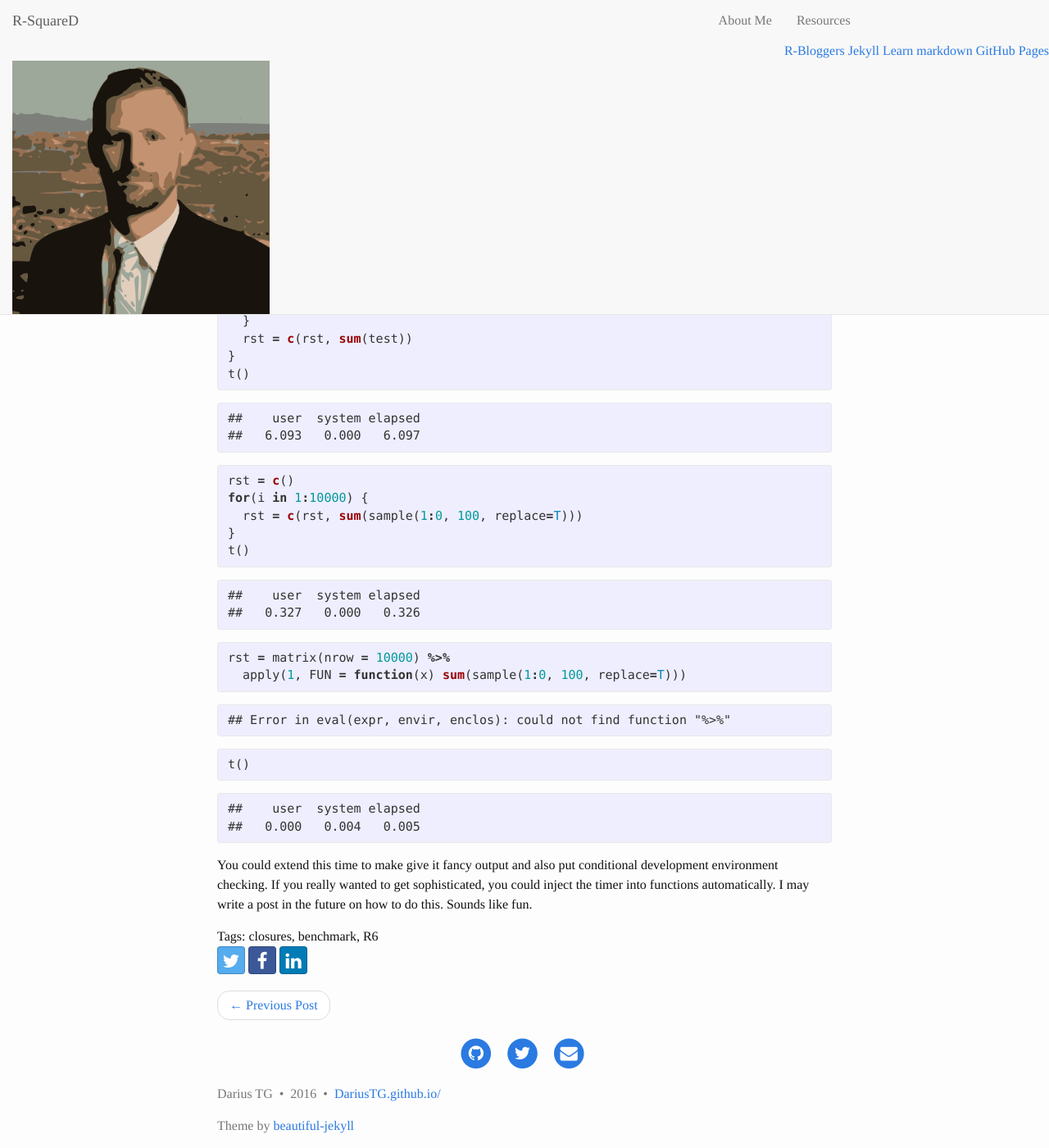
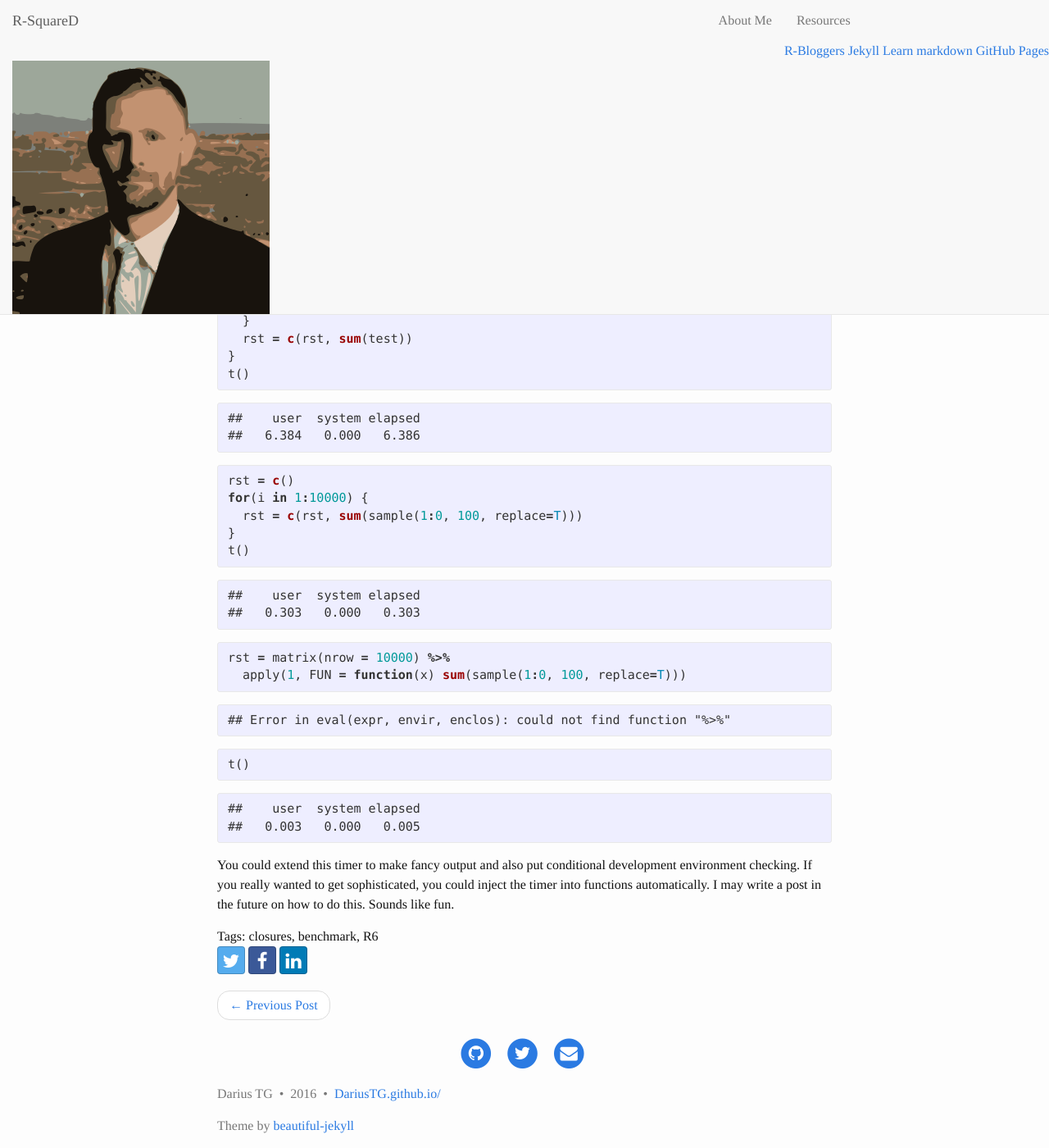
Before and after one commit to DariusTG/dariustg.github.io, a Jekyll site: the page built from _posts/2016-09-30-lightweight-timer-using-a-closure.md, in a window 1280 px wide and 1400 px high, scrolled down 1240 px. Shown: the whole window at 82% size. Built offline with Jekyll 4.4.1, drawn with Linux system fonts in a browser that asks for light colours; nearby versions of some CDN libraries; comment, search, counter and statistics services are not loaded; some of the changed text lies outside the part shown.

Commit message:
fix post

````diff
--- a/_posts/2016-09-30-lightweight-timer-using-a-closure.md
+++ b/_posts/2016-09-30-lightweight-timer-using-a-closure.md
@@ -99,7 +99,7 @@ t()
 
 {% highlight text %}
 ##    user  system elapsed
-##   6.093   0.000   6.097
+##   6.384   0.000   6.386
 {% endhighlight %}
 
 
@@ -116,7 +116,7 @@ t()
 
 {% highlight text %}
 ##    user  system elapsed
-##   0.327   0.000   0.326
+##   0.303   0.000   0.303
 {% endhighlight %}
 
 
@@ -142,7 +142,7 @@ t()
 
 {% highlight text %}
 ##    user  system elapsed
-##   0.000   0.004   0.005
+##   0.003   0.000   0.005
 {% endhighlight %}
 
-You could extend this time to make give it fancy output and also put conditional development environment checking. If you really wanted to get sophisticated, you could inject the timer into functions automatically. I may write a post in the future on how to do this. Sounds like fun.
+You could extend this timer to make fancy output and also put conditional development environment checking. If you really wanted to get sophisticated, you could inject the timer into functions automatically. I may write a post in the future on how to do this. Sounds like fun.
--- a/_source/2016-09-30-lightweight-timer-using-a-closure.Rmd
+++ b/_source/2016-09-30-lightweight-timer-using-a-closure.Rmd
@@ -86,4 +86,4 @@ t()
 
 ```
 
-You could extend this time to make give it fancy output and also put conditional development environment checking. If you really wanted to get sophisticated, you could inject the timer into functions automatically. I may write a post in the future on how to do this. Sounds like fun.
+You could extend this timer to make fancy output and also put conditional development environment checking. If you really wanted to get sophisticated, you could inject the timer into functions automatically. I may write a post in the future on how to do this. Sounds like fun.
````
Also changed, not shown: other parts of _posts/2016-09-30-lightweight-timer-using-a-closure.md (+2 -2 lines).
